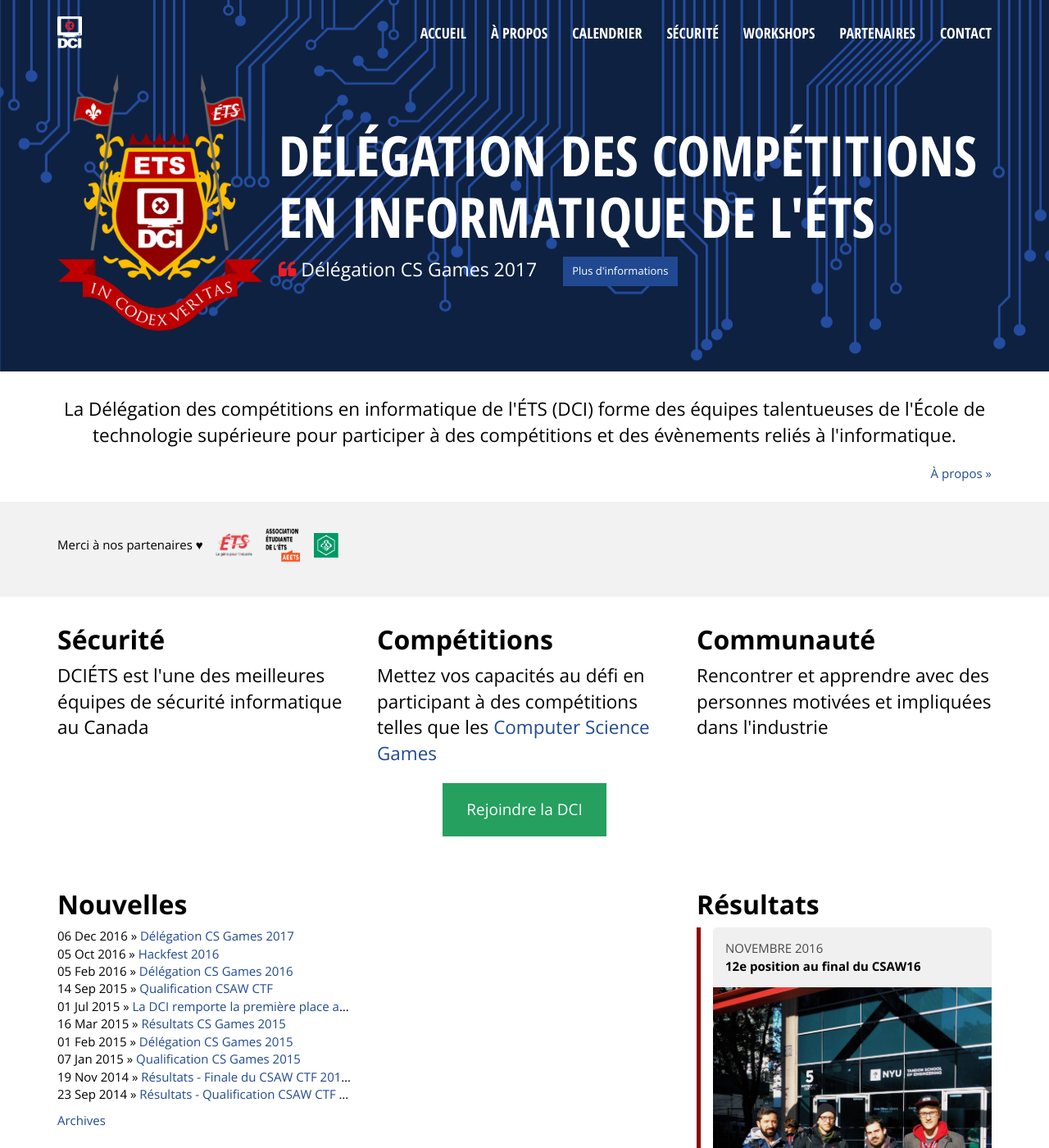
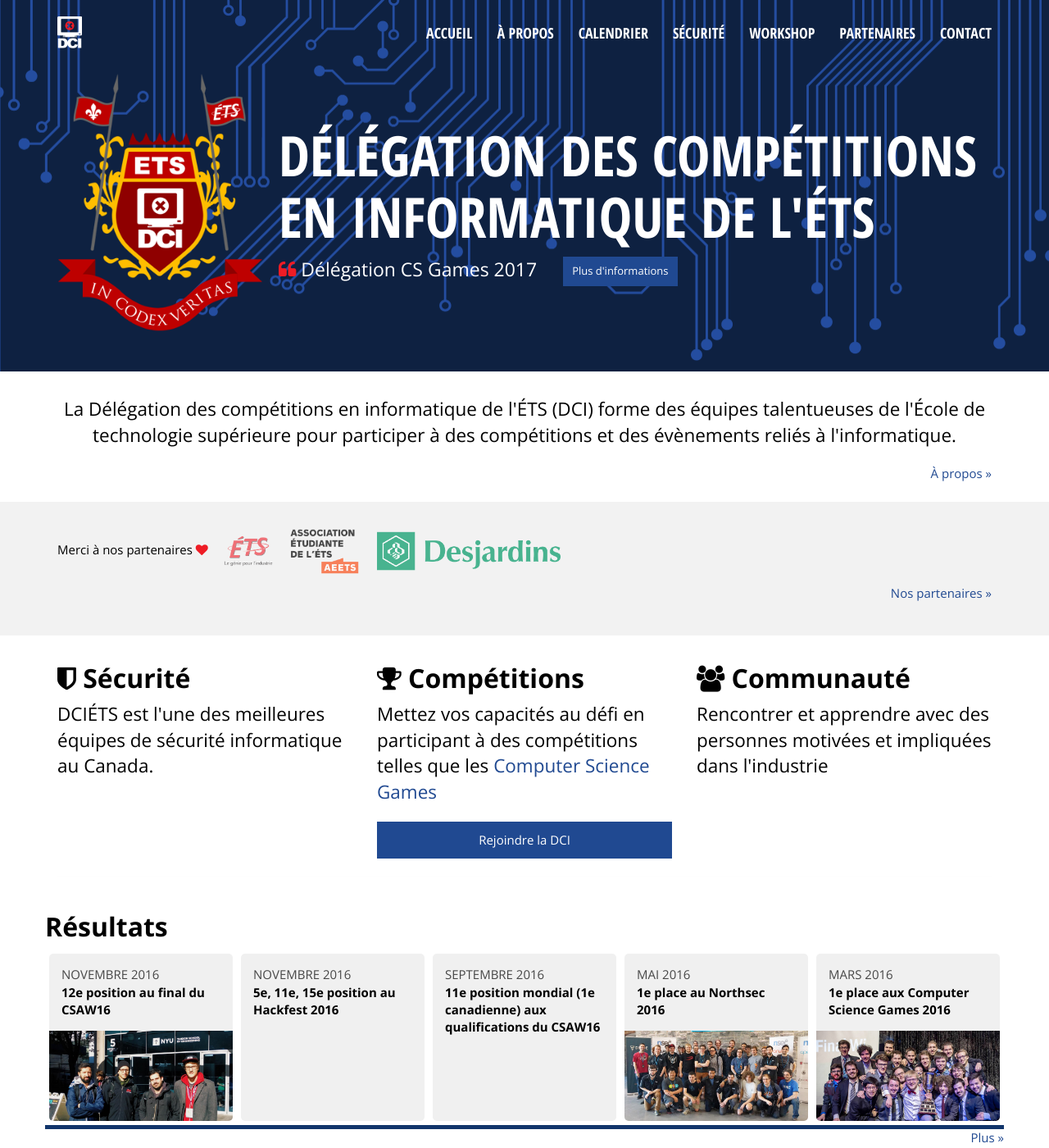
Before and after one commit to dciets/dciets.github.io, a Jekyll site: the page built from index.html, in a window 1280 px wide and 1400 px high. Shown: the whole window at 82% size. Built offline with Jekyll 4.4.1, drawn with Linux system fonts in a browser that asks for light colours; comment, search, counter and statistics services are not loaded; some of the changed text lies outside the part shown.

Commit message:
WIP redesign - index and about

```diff
--- a/_data/timeline.yml
+++ b/_data/timeline.yml
@@ -1,33 +1,68 @@
 - date : Novembre 2016
   title : 12e position au final du CSAW16
   image : /img/timeline/2016_csaw.jpg
+  about: false
 
 - date : Novembre 2016
   title : 5e, 11e, 15e position au Hackfest 2016
+  about: false
 
 - date : Septembre 2016
-  title: 11e position au qualification du CSAW16
+  title: 11e position mondial (1e canadienne) aux qualifications du CSAW16
+  about: false
 
 - date: Mai 2016
-  title: 1ère position au Northsec 2016
+  title: 1e place au Northsec 2016
   image: /img/timeline/2016_nsec.jpg
 
 - date: Mars 2016
-  title: 1ère place aux Computer Science Games 2016
+  title: 1e place aux Computer Science Games 2016
   image: /img/timeline/2016_cs.jpg
 
 - date: Mars 2016
-  title: 15e position au Boston Key Party 2016
+  title: 15e place au Boston Key Party 2016
   image: /img/timeline/2016_bkp.jpg
+  about: false
 
 - date: Janvier 2016
   title: 67e position au classement mondial de CTFTime
+  about: false
 
 - date: Mai 2015
-  title: 1ère place au Northsec 2015
+  title: 1e place au Northsec 2015
 
 - date: Mars 2015
-  title: 1ère place aux Computer Science Games 2015
+  title: 1e place aux Computer Science Games 2015
 
 - date: Mars 2014
   title: 9 trophées aux Computer Science Games 2014
+
+- date: Juin 2014
+  title: 3e place au Northsec 2014
+
+- date: Mars 2013
+  title: 1e place au CS Games 2013
+
+- date: 2013
+  title: 3e place au NorthSec 2013
+
+- date: 2013
+  title: 1e place canadienne au CSAW 2013
+
+- date: 2013
+  title: 5e place mondiale au ICTF 2013
+
+- date: 2012
+  title: 4e place au CS Games 2012
+
+- date: 2011
+  title: 2e place au CS Games 2011
+
+- date: 2011
+  title: 2e place au Hackus 2011
+
+- date: 2010
+  title: 1e place au CS Games 2010
+
+- date: 2010
+  title: 2e place au Hackus 2010
--- a/_includes/header.html
+++ b/_includes/header.html
@@ -79,7 +79,7 @@
               <a href='/securite'>Sécurité</a>
             </li>
             <li>
-              <a href='/securite'>Workshops</a>
+              <a href='/dci-workshop'>Workshop</a>
             </li>
             <li>
               <a href='/partenaires'>Partenaires</a>
--- a/a-propos-dci.html
+++ b/a-propos-dci.html
@@ -23,22 +23,19 @@
       La DCI, c’est tout le monde qui participe aux différents événements. Pour rejoindre la DCI, vous pouvez écrire à <a href='mailto:dci@aeets.com'>dci@aeets.com</a>.
     </p>
     <h2>La DCI, c'est aussi la...</h2>
-    <ul>
-      <li>1e place au Northsec 2016</li>
-      <li>1e place au CS Games 2016</li>
-      <li>1e place au NorthSec 2015</li>
-      <li>1e place au CS Games 2015</li>
-      <li>9 trophées au CS Games 2014</li>
-      <li>3e place au NorthSec 2014</li>
-      <li>1e place au CS Games 2013</li>
-      <li>3e place au NorthSec 2013</li>
-      <li>1e place canadienne au CSAW 2013</li>
-      <li>5e place mondiale au ICTF 2013</li>
-      <li>4e place au CS Games 2012</li>
-      <li>2e place au CS Games 2011</li>
-      <li>2e place au Hackus 2011</li>
-      <li>1e place au CS Games 2010</li>
-      <li>2e place au Hackus 2010</li>
-    </ul>
+
+     <ul class="list-unstyled">
+          {% for event in site.data.timeline %}
+          {% if event.about==null or event.about %}
+          <li>
+
+                <span class="timeline-dot" {% if event.image %}style="background-image: url({{ event.image }})"{% endif %} ></span> {{ event.title }}
+
+          </li>
+          {% endif %}
+
+          {% endfor %}
+        </ul>
+
   </div>
 </div>
--- a/css/main.css
+++ b/css/main.css
@@ -135,10 +135,20 @@
 }
 
 .partners a {
-	text-indent: -9999px;
-	overflow: hidden;
-	display: inline-block;
 	margin-left: 15px;
+	opacity: 0.7;
+	transition: opacity 0.5s linear;
+}
+
+.partners a:hover {
+	opacity: 1;
+
+}
+
+.partners img {
+	width: auto;
+	height: 60px;
+	vertical-align: middle;
 }
 
 a.facebook {
@@ -282,31 +292,34 @@
 }
 
 .timeline {
-    border-left: 5px solid #8f0000;
+    border-bottom: 5px solid #12356B;
 }
 
-.timeline ul {
-    padding-left: 1em;
+
+.timeline > div {
+    width: 100%;
+    background-color: #f0f0f0;
+    border-radius: 5px;
+    margin-bottom: 1em;
+    margin: 5px;
 }
 
-.timeline li {
-    width: 100%;
-    background-color: #f0f0f0;
-    display: inline-block;
-    border-radius: 5px;
-    margin-bottom: 1em;
-}
-
-.timeline img {
+.timeline .timeline-img {
     display: block;
     width: 100%;
     border-bottom-left-radius: 5px;
     border-bottom-right-radius: 5px;
+    min-height: 110px;
+    background-size: cover;
+	background-position: center center;
+	background-repeat: no-repeat;
+	padding-top: 43%;
 }
 
 .timeline .title {
     font-weight: bold;
     padding: 1em;
+
 }
 
 .timeline .date {
@@ -315,6 +328,17 @@
     font-weight: normal;
 }
 
+
+.timeline-dot {
+	display: inline-block;
+	vertical-align: middle;
+	width: 50px;
+	height: 50px;
+	background-color: #F8F8F8;
+	background-size: cover;
+	background-position: center center;
+	border-radius: 255px;
+}
 .plan p {
     text-align: justify;
     line-height: 1.5em;
@@ -420,7 +444,7 @@
 }
 .blason-jumbo {
 	width: 250px;
-	height: auto;
+	height: 315px;
 	margin-right: 20px;
 }
 
@@ -470,3 +494,15 @@
 	            -ms-grid-row-align: center;
 	        align-items: center;
 }
+
+.flexbox.vertical {
+	-webkit-box-orient: vertical;
+-webkit-box-direction: normal;
+    -ms-flex-direction: column;
+        flex-direction: column;
+}
+@media (max-width: 767px) {
+  .flexbox.flex-md {
+		display: block;
+	}
+}
--- a/index.html
+++ b/index.html
@@ -20,33 +20,36 @@
 
 <div class='container'>
   <p class="lead text-center">La Délégation des compétitions en informatique de l'ÉTS (DCI) forme des équipes talentueuses de l'École de technologie supérieure pour participer à des compétitions et des évènements reliés à l'informatique.</p>
-  <p class="text-right"><a href="/A-propos">À propos  »</span></a></p>
+  <p class="text-right"><a href="/a-propos-dci">À propos  »</a></p>
 </div>
 <div class="alternate-section">
   <div class="container">
-      <p class='text-center partners flexbox horizontal align-center'>Merci &agrave; nos partenaires &hearts;
-            <a href="http://etsmtl.ca" class='etsmtl'>&Eacute;TS</a>
-            <a href="http://aeets.com" class='aeets'>A&Eacute;&Eacute;TS</a>
-            <a href="http://desjardins.com" class='desjardins'>Desjardins</a>
+      <p class='partners'>Merci &agrave; nos partenaires <i class="fa fa-heart red-text" aria-hidden="true"></i>
+      <a href='http://etsmtl.ca/'><img src='/img/partenaires/ets2011.png'></a>
+      <a href='http://aeets.com/'><img src='/img/partenaires/aeets.png'></a>
+      <a href='http://desjardins.com/'><img src='/img/partenaires/desjardins.png'></a>
           </p>
+          <p class='text-right'><a href="/partenaires">Nos partenaires »</a></p>
 </div>
 </div>
 <div class="container">
   <div class="row">
     <div class="col-sm-4">
-      <h2>Sécurité</h2>
+      <h2 ><i class="fa fa-shield" aria-hidden="true"></i> Sécurité</h2>
       <p class="lead">
-        DCIÉTS est l'une des meilleures équipes de sécurité informatique au Canada
+        DCIÉTS est l'une des meilleures équipes de sécurité informatique au Canada.
       </p>
     </div>
     <div class="col-sm-4">
-      <h2>Compétitions</h2>
+      <h2><i class="fa fa-trophy" aria-hidden="true"></i>
+ Compétitions</h2>
       <p class="lead">
         Mettez vos capacités au défi en participant à des compétitions telles que les <a href="http://csgames.org/">Computer Science Games</a>
       </p>
     </div>
     <div class="col-sm-4">
-      <h2>Communauté</h2>
+      <h2><i class="fa fa-users" aria-hidden="true"></i>
+ Communauté</h2>
       <p class="lead">
         Rencontrer et apprendre avec des personnes motivées et impliquées dans l'industrie
       </p>
@@ -54,9 +57,11 @@
   </div>
 
   <div class="row">
-    <div class="col-sm-4 col-sm-offset-4 text-center">
-      <a class="btn btn-success btn-lg" href="/contact">Rejoindre la DCI</a>
+
+    <div class="col-md-4 col-md-offset-4 text-center">
+      <a class="btn btn-primary btn-block" href="/contact">Rejoindre la DCI</a>
     </div>
+
   </div>
 
   <hr />
@@ -66,9 +71,37 @@
       <!-- <div class="alert alert-info">Afin de rester informer sur les activit&eacute;s de la DCI, n'oubliez pas de vous <strong><a href='https://groups.google.com/forum/#!forum/dciets/join'>inscrire &agrave; notre liste de courriel</a></strong>!</div> -->
     </div>
   </div>
+    <div class='row'>
 
-  <div class='row'>
-    <div class='col-md-4 posts'>
+      <h2>Résultats</h2>
+      <div class="timeline flexbox horizontal nowrap flex-md">
+
+          {% for event in site.data.timeline, limit: 5 %}
+          <div class="flexbox vertical">
+
+              <div class="title">
+                 {% if event.link %}
+            <a href="{{ event.link }}">
+            {% endif %}
+                <div class="date">{{ event.date }}</div>
+                {{ event.title }}
+                 {% if event.link %}
+            </a>
+            {% endif %}
+              </div>
+              {% if event.image %}
+              <div class="timeline-img" style="background-image: url({{ event.image }})" ></div>
+              {% endif %}
+
+          </div>
+          {% endfor %}
+
+    </div>
+  <p class="text-right"><a href="/a-propos-dci">Plus  »</a></p>
+
+  </div>
+  <div class="row">
+    <div class="col-md-6 posts">
       <h2>Nouvelles</h2>
       <ul>
         {% for post in site.categories.news limit:10 %}
@@ -80,7 +113,8 @@
         {% endfor %}
       </ul>
       <a href='/archives'>Archives</a>
-
+    </div>
+    <div class="col-md-6">
       <h2>Twitter <a href="http://twitter.com/dciets/"><small>@dciets</small></a></h2>
       <a class="twitter-timeline" href="https://twitter.com/dciets" data-widget-id="375135268799393793" lang="fr" data-chrome="noheader nofooter noborders transparent" data-tweet-limit="1">Tweets by @dciets</a>
       <script>!function(d,s,id){var js,fjs=d.getElementsByTagName(s)[0],p=/^http:/.test(d.location)?'http':'https';if(!d.getElementById(id)){js=d.createElement(s);js.id=id;js.src=p+"://platform.twitter.com/widgets.js";fjs.parentNode.insertBefore(js,fjs);}}(document,"script","twitter-wjs");</script>
@@ -88,35 +122,7 @@
       <div class="fb-like" data-href="http://www.facebook.com/dciets" data-width="280" data-layout="standard" data-action="like" data-show-faces="true" data-share="false"></div>
       </div>
     </div>
-    <div class='col-md-4'>
+  </div>
 
 
-    </div>
-    <div class="col-md-4">
-      <h2>Résultats</h2>
-      <div class="timeline">
-        <ul>
-          {% for event in site.data.timeline, limit: 5 %}
-          <li>
-            {% if event.link %}
-            <a href="{{ event.link }}">
-            {% endif %}
-              <div class="title">
-                <div class="date">{{ event.date }}</div>
-                {{ event.title }}
-              </div>
-              {% if event.image %}
-              <img src="{{ event.image }}" />
-              {% endif %}
-            {% if event.link %}
-            </a>
-            {% endif %}
-          </li>
-          {% endfor %}
-        </ul>
-      </div>
-    </div>
-
-
-  </div>
 </div>
```
